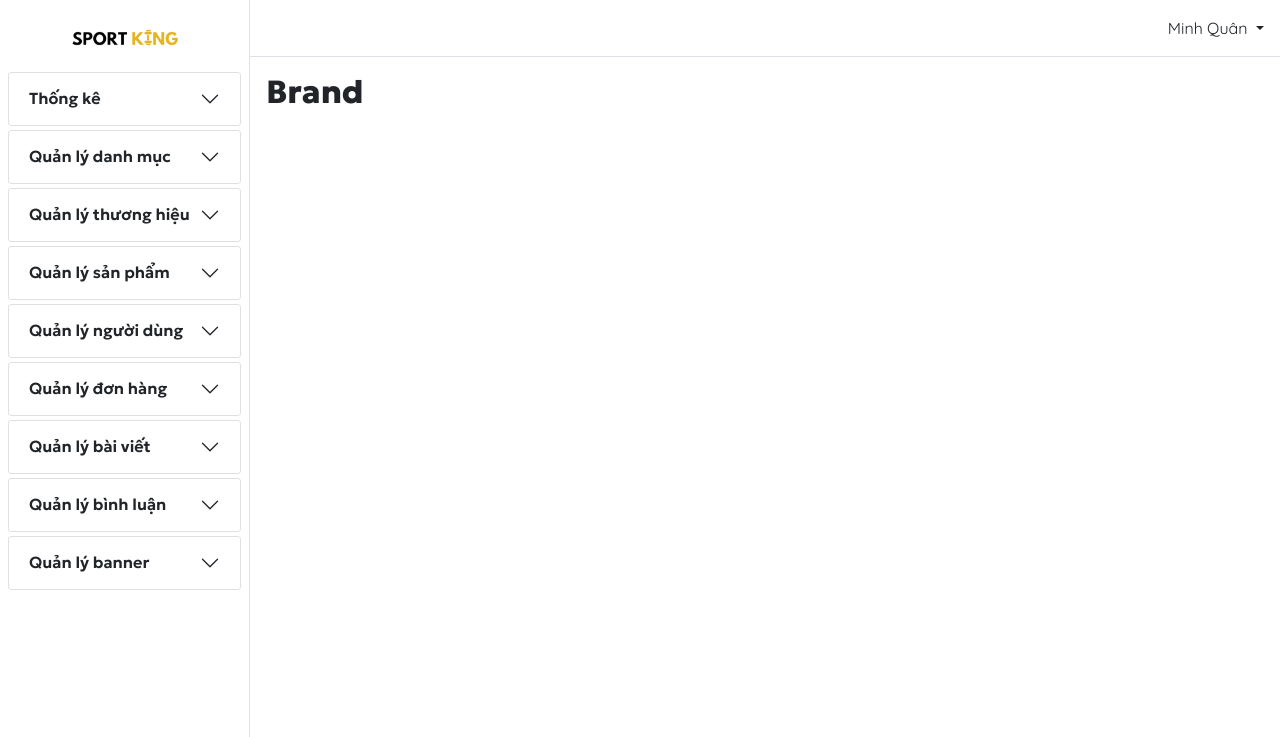
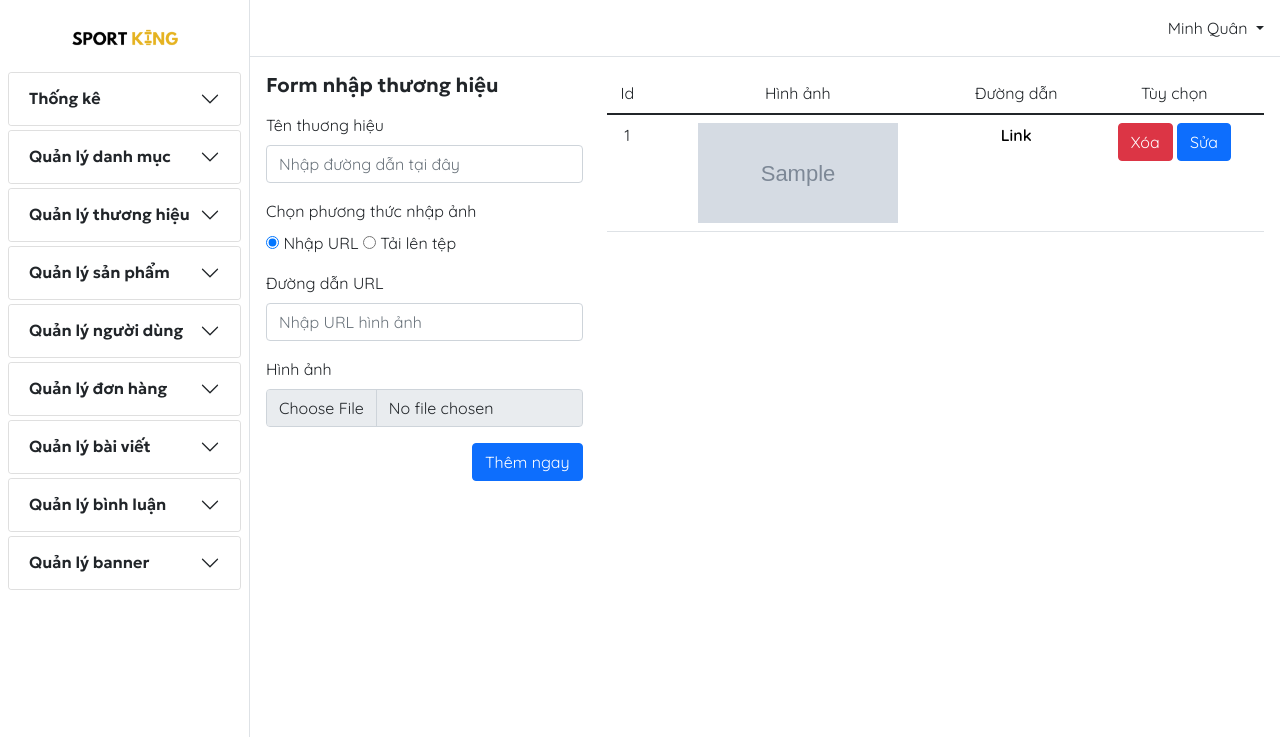
Before and after one commit to minhhquann1508/sportking, a PHP site: page /index.php?controller=brand in a window 1280 px wide. Shown: the top 737 px of the page. Run offline with PHP 8.4, Linux system fonts and the light colour scheme; tables that the repository leaves empty or names only in its code hold one stand-in row (values such as "Sample post"); grey boxes marked "Sample" are stand-in pictures; some libraries are stand-ins or nearby versions.

Commit message:
duy anh brand

```diff
--- a/app/controllers/BrandController.php
+++ b/app/controllers/BrandController.php
@@ -1,15 +1,52 @@
 <?php
- require_once '../app/models/Brand.php';
+   require_once '../app/models/Brand.php';
+
     class BrandController {
+        // public function __construct() {
+        //     $this->productModel = new Products();
         private $brandModel;
         public function __construct() {
-            $this->brandModel = new Brands();
+            $this->brandModel = new Brand();
         }
+        // }
         public function index() {
-            $brands = $this -> brandModel -> all_brand();
+            // Lấy tất cả thương hiệu
+            $brands = $this->brandModel->get_all_brands();
             $content = '../app/views/pages/admin/brand.php';
             include_once "../app/views/layouts/admin.php";
+        }
 
+        public function add_brand(){
+            if(isset ($_POST["add_brand"]) ){
+                $name_brand = $_POST['name_brand'];
+                $hinh_anh = $_POST['hinh_anh'];
+                if($name_brand === "" || $hinh_anh === ""){
+                    echo ` <script>
+                                aler('vui lòng điền đủ từ ')
+                            </script>`;
+                }else{
+                    $brandModel->$this->brandModel->add_brand( $name_brand, $hinh_anh);
+                }
+            }
+
+            // Thêm một thương hiệu mới
+
+            $content = '../app/views/pages/admin/brand.php';
+            include_once "../app/views/layouts/admin.php";
+        }
+
+        public function update_brand(){
+            // Cập nhật thương hiệu
+            $brandModel->$this->brandModel->update_brand(1, "Nike", "nike_updated.jpg");
+            $content = '../app/views/pages/admin/brand.php';
+            include_once "../app/views/layouts/admin.php";
+        }
+
+        public function delete_brand($id){
+            // Xóa thương hiệu
+            $brandModel->$this->brandModel->delete_brand(3);
+            $content = '../app/views/pages/admin/brand.php';
+            include_once "../app/views/layouts/admin.php";
         }
 
     }
--- a/app/models/Brand.php
+++ b/app/models/Brand.php
@@ -1,10 +1,30 @@
 <?php
     require_once '../app/configs/Database.php';
-    class Brands extends Database{
+    class Brand extends Database{
         private $table = "brands";
-        public function all_brand(){
-            $sql = "SELECT * FROM $this->table";
-            return $this -> select ($sql);
+
+        // Lấy tất cả thương hiệu
+        public function get_all_brands() {
+            $query = "SELECT * FROM $this->table ORDER BY brand_id DESC";
+            return $this->select($query);
+        }
+
+        // Thêm thương hiệu mới
+        public function add_brand($name_brand , $hinh_anh) {
+            $query = "INSERT INTO  $this->table (brand_name, thumbnail) VALUES (?, ?)";
+            $this->execute($query, [$name_brand , $hinh_anh]);
+        }
+
+        // Cập nhật thương hiệu
+        public function update_brand($brand_id, $name_brand , $hinh_anh) {
+            $query = "UPDATE  $this->table SET brand_name = ?, thumbnail = ? WHERE brand_id = ?";
+            $this->execute($query, [$name_brand , $hinh_anh, $brand_id]);
+        }
+
+        // Xóa thương hiệu
+        public function delete_brand($brand_id) {
+            $query = "DELETE FROM  $this->table WHERE brand_id = ?";
+            $this->execute($query, [$brand_id]);
         }
     }
 
--- a/app/views/pages/admin/brand.php
+++ b/app/views/pages/admin/brand.php
@@ -1 +1,71 @@
-<h2>Brand</h2>
+
+<div class="w-100"></div>
+<div class="row">
+    <form method="POST" class="col-4">
+        <h5 class="mb-3">Form nhập thương hiệu</h5>
+        <div class="mb-3">
+            <label for="exampleFormControlInput1" class="form-label">Tên thuơng hiệu </label>
+            <input type="text" class="form-control" name="name_brand" id="exampleFormControlInput1" placeholder="Nhập đường dẫn tại đây">
+        </div>
+        <div class="mb-3">
+            <label class="form-label">Chọn phương thức nhập ảnh</label>
+            <div>
+                <input type="radio" id="urlOption" name="imageOption" checked>
+                <label for="urlOption">Nhập URL</label>
+                <input type="radio" id="fileOption" name="imageOption">
+                <label for="fileOption">Tải lên tệp</label>
+            </div>
+        </div>
+
+        <div class="mb-3">
+            <label for="imageUrl" class="form-label">Đường dẫn URL</label>
+            <input type="text" class="form-control" name="hinh_anh" id="imageUrl" placeholder="Nhập URL hình ảnh">
+        </div>
+
+        <div class="mb-3">
+            <label for="imageFile" class="form-label">Hình ảnh</label>
+            <input class="form-control" type="file" name="hinh_anh" id="imageFile" disabled>
+        </div>
+        <div class="mb-3 text-end">
+            <button type="button" name="add_brand" class="btn btn-primary">Thêm ngay</button>
+        </div>
+    </form>
+
+
+    <div class="col-8">
+        <table class="table">
+            <thead>
+                <tr class="text-center">
+                    <th scope="col">Id</th>
+                    <th scope="col">Hình ảnh</th>
+                    <th scope="col">Đường dẫn</th>
+                    <th scope="col">Tùy chọn</th>
+                </tr>
+            </thead>
+            <tbody>
+                <?php
+                        $content = '';
+                        foreach ($brands as $key => $brand) {
+                            $content .= '
+                                <tr class="text-center">
+                                    <th scope="row">'.($key + 1).'</th>
+                                    <td>
+                                        <img class="mx-auto" width="200" height="100"
+                                            src="'.$brand['img_url'].'"
+                                            alt="">
+                                    </td>
+                                    <td><a target="_blank" href="'.$brand['url'].'">Link</a></td>
+                                    <td>
+                                        <button class="btn btn-danger">Xóa</button>
+                                        <button class="btn btn-primary">Sửa</button>
+                                    </td>
+                                </tr>
+                            ';
+                        }
+                    ?>
+                <?php echo $content ?>
+            </tbody>
+        </table>
+    </div>
+</div>
+</div>
```
